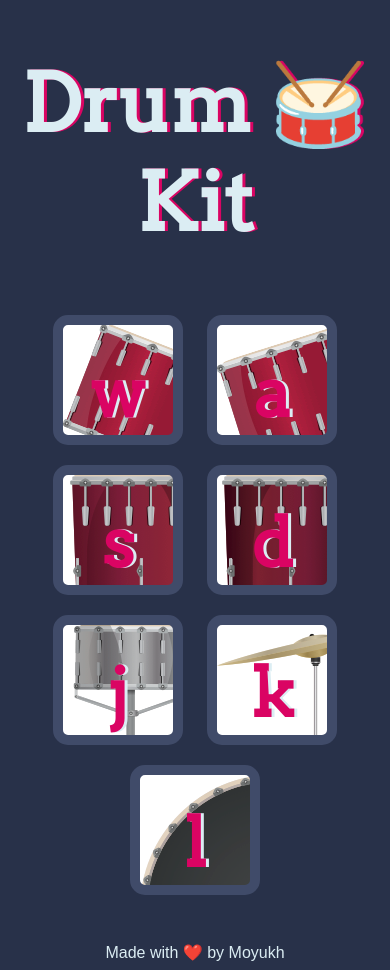
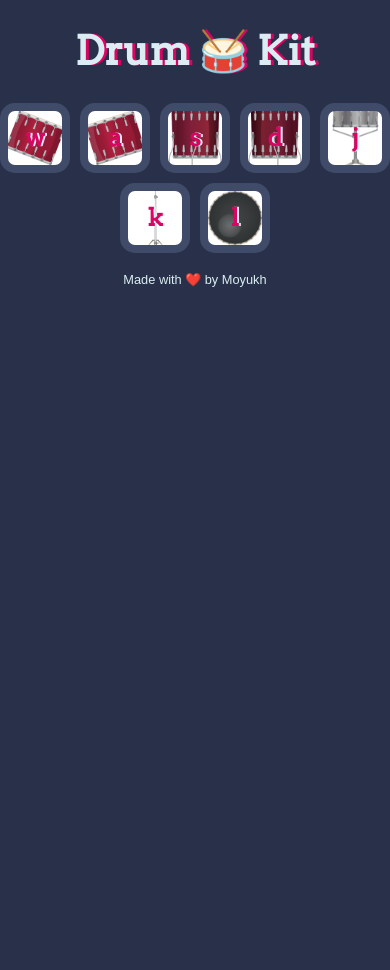
Before and after one commit to Moyukh11/drum_kit, a plain HTML site: page index.html in a window 390 px wide. After the commit the page ends 844 px from the top, so only its background shows below. Drawn offline with Linux system fonts and the light colour scheme.

Commit message:
Refactor CSS styles for responsiveness and clarity

```diff
--- a/styles.css
+++ b/styles.css
@@ -1,52 +1,62 @@
 body {
   text-align: center;
   background-color: #283149;
+  margin: 0;
+  padding: 0;
 }
 
+
 h1 {
-  font-size: 5rem;
+  font-size: clamp(2.5rem, 8vw, 5rem);
   color: #DBEDF3;
   font-family: "Arvo", cursive;
   text-shadow: 3px 0 #DA0463;
+}
 
-}
 
 footer {
   color: #DBEDF3;
   font-family: sans-serif;
-}
-
-.w {
-  background-image: url(tom1.png);
-}
-
-.a {
-  background-image: url(tom2.png);
-}
-
-.s {
-  background-image: url(tom3.png);
-}
-
-.d {
-  background-image: url(tom4.png);
-}
-
-.j {
-background-image: url(snare.png);
-}
-
-.k {
-background-image: url(crash.png);
-}
-
-.l {
-background-image: url(kick.png);
+  font-size: clamp(0.8rem, 2vw, 1rem);
 }
 
 .set {
-  margin: 10% auto;
+  margin: 5% auto;
+  display: flex;
+  flex-wrap: wrap;
+  justify-content: center;
+  gap: 10px;
 }
+
+.drum {
+  outline: none;
+  border: 8px solid #404B69;
+  font-size: clamp(2rem, 5vw, 4rem);
+  font-family: 'Arvo', cursive;
+  font-weight: 900;
+  color: #DA0463;
+  text-shadow: 2px 0 #DBEDF3;
+  border-radius: 15px;
+  width: clamp(80px, 20vw, 130px);
+  height: clamp(80px, 20vw, 130px);
+  text-align: center;
+  background-color: white;
+  display: flex;
+  align-items: center;
+  justify-content: center;
+  background-size: cover;
+  background-position: center;
+}
+
+
+.w { background-image: url(tom1.png); }
+.a { background-image: url(tom2.png); }
+.s { background-image: url(tom3.png); }
+.d { background-image: url(tom4.png); }
+.j { background-image: url(snare.png); }
+.k { background-image: url(crash.png); }
+.l { background-image: url(kick.png); }
+
 
 .game-over {
   background-color: red;
@@ -62,24 +72,19 @@ background-image: url(kick.png);
   color: red;
 }
 
-.drum {
-  outline: none;
-  border: 10px solid #404B69;
-  font-size: 4.2rem;
-  font-family: 'Arvo', cursive;
-  line-height: 2;
-  font-weight: 900;
-  color: #DA0463;
-  text-shadow: 3px 0 #DBEDF3;
-  border-radius: 15px;
-  display: inline-block;
-  width: 130px;
-  height: 130px;
-  text-align: center;
-  margin: 10px;
-  background-color: white;
+
+@media (max-width: 480px) {
+  .drum {
+    width: 70px;
+    height: 70px;
+    font-size: 1.5rem;
+  }
 }
-.pressed{
-  box-shadow: 0 3px 4px 0 #DBEDF3;
-  opacity: 0.5;
+
+
+@media (min-width: 481px) and (max-width: 768px) {
+  .drum {
+    width: 90px;
+    height: 90px;
+  }
 }
```
